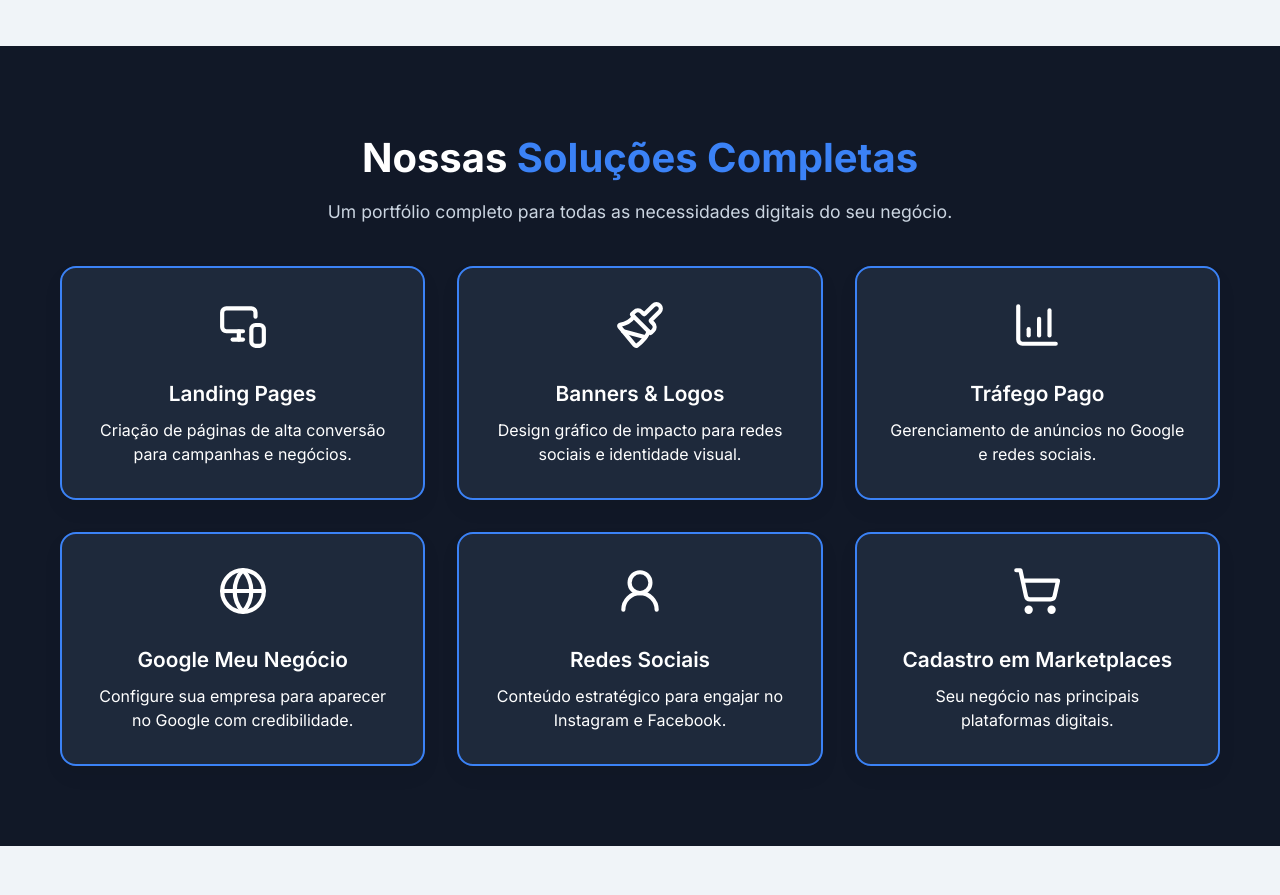
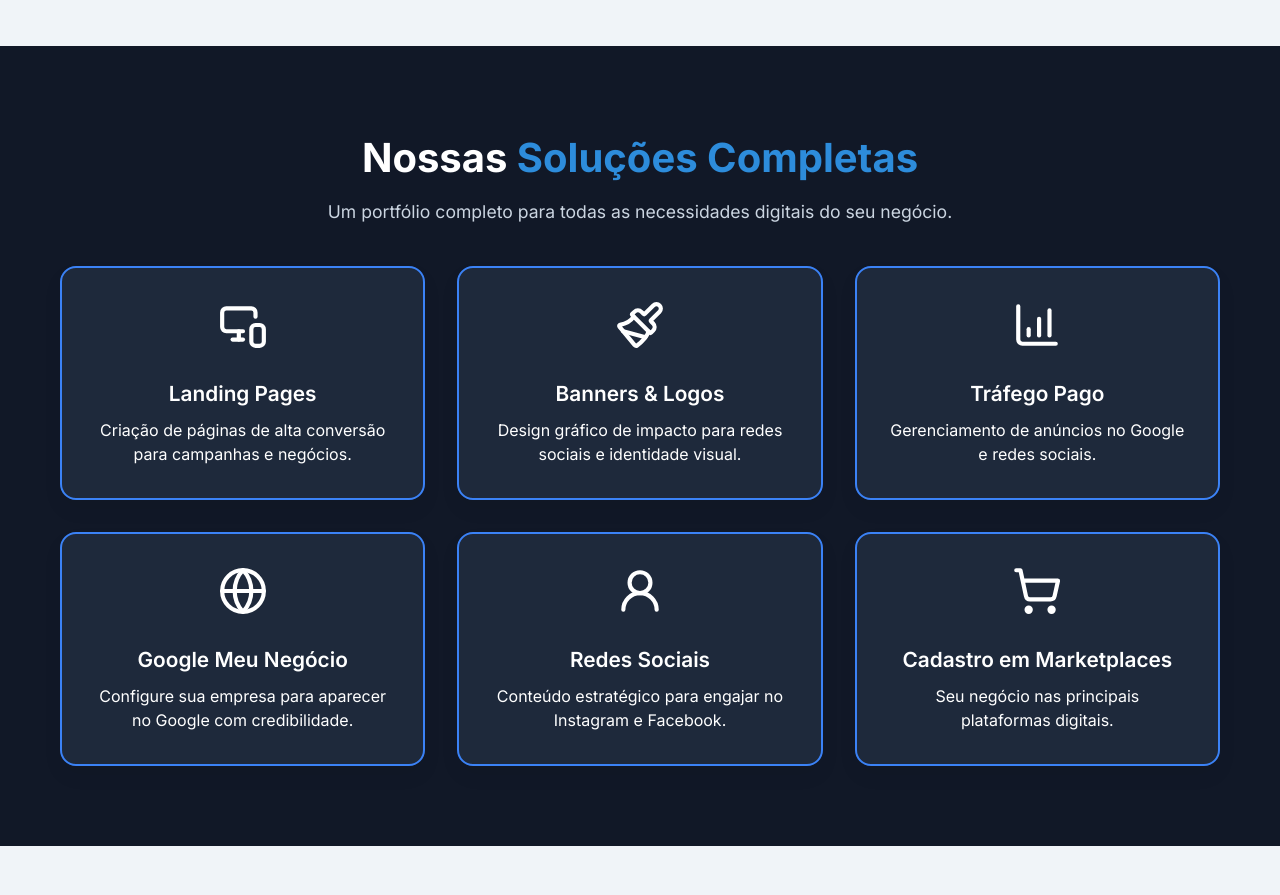
Before and after one commit to AnovCompany/anovcompany-website, a plain HTML site: page index.html in a window 1280 px wide. Shown: the part 1160-2055 px from the top of the page. Drawn offline with nearby package versions, Linux system fonts and the light colour scheme.

Commit message:
Atualizações

```diff
--- a/style.css
+++ b/style.css
@@ -436,7 +436,7 @@ h2 {
 }
 
 .titulo-servicos span {
-  color: rgb(59, 130, 246);
+  color: var(--azul);
 }
 
 .subtitulo-servicos {
```
Also changed, not shown: 1 other file.
